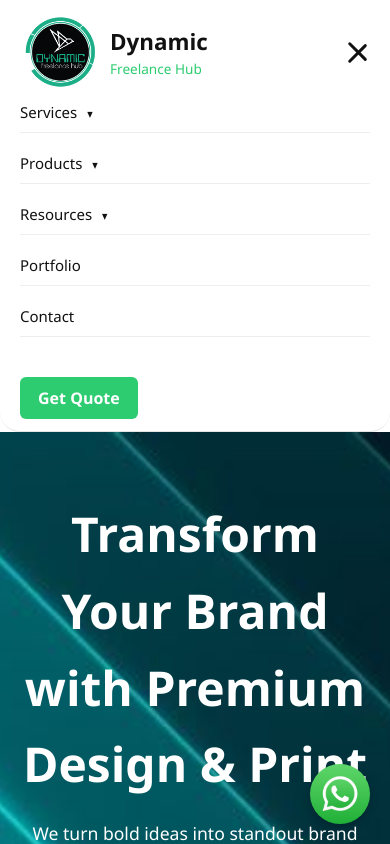
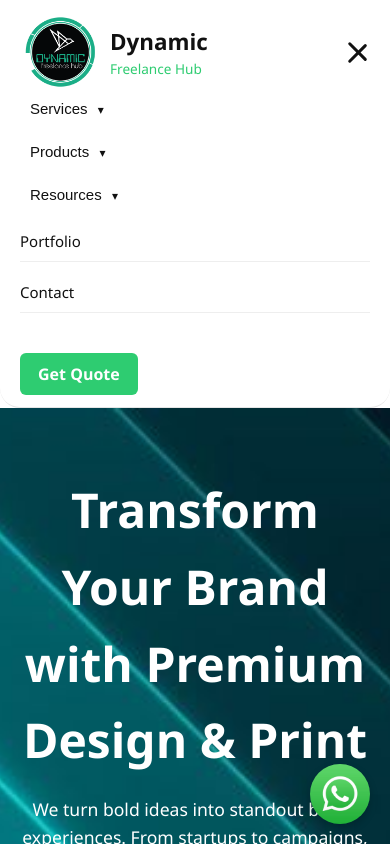
Before and after one commit to Godswillomuka/Dynamic-freelance-hub, a React (Create React App) app: page / in a window 390 px wide. Both pictures are taken after a click on the element 357 px from the left and 52 px from the top of the page. Shown: the top 844 px of the page. Built offline with nearby package versions, Linux system fonts and the light colour scheme.

Commit message:
Fix accessibility: replace anchor tags with buttons for dropdown

```diff
--- a/src/components/Header.css
+++ b/src/components/Header.css
@@ -90,6 +90,22 @@
 }
 
 .nav-links a:hover {
+  color: var(--primary-green);
+}
+
+.nav-links .dropdown-toggle {
+  font-size: 15px;
+  font-weight: 500;
+  color: var(--dark);
+  background: none;
+  border: none;
+  cursor: pointer;
+  padding: 8px 10px;
+  transition: color 0.3s ease;
+  text-align: left;
+}
+
+.nav-links .dropdown-toggle:hover {
   color: var(--primary-green);
 }
 
--- a/src/components/Header.js
+++ b/src/components/Header.js
@@ -56,7 +56,9 @@ function Header() {
       <nav ref={navRef} className={`navbar ${menuOpen ? "open" : ""}`}>
         <ul className="nav-links">
           <li className="dropdown">
-            <a href="#">Services <span className="arrow">&#9662;</span></a>
+            <button type="button" className="dropdown-toggle">
+              Services <span className="arrow">&#9662;</span>
+            </button>
             <ul className="dropdown-menu">
               <li><a href="/services/graphic-design">Graphic Design</a></li>
               <li><a href="/services/printing">Printing</a></li>
@@ -67,7 +69,9 @@ function Header() {
             </ul>
           </li>
           <li className="dropdown">
-            <a href="#">Products <span className="arrow">&#9662;</span></a>
+            <button type="button" className="dropdown-toggle">
+              Products <span className="arrow">&#9662;</span>
+            </button>
             <ul className="dropdown-menu">
               <li><a href="/products/business-cards">Business Cards</a></li>
               <li><a href="/products/flyers">Flyers & Brochures</a></li>
@@ -80,7 +84,9 @@ function Header() {
             </ul>
           </li>
           <li className="dropdown">
-            <a href="#">Resources <span className="arrow">&#9662;</span></a>
+            <button type="button" className="dropdown-toggle">
+              Resources <span className="arrow">&#9662;</span>
+            </button>
             <ul className="dropdown-menu">
               <li><a href="/faq">FAQs</a></li>
               <li><a href="/file-guidelines">Design Guidelines</a></li>
```
